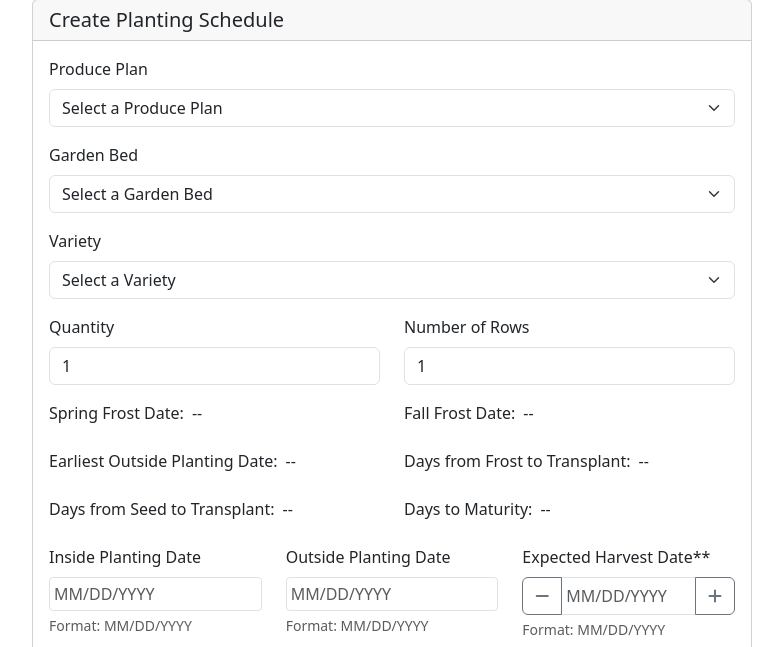
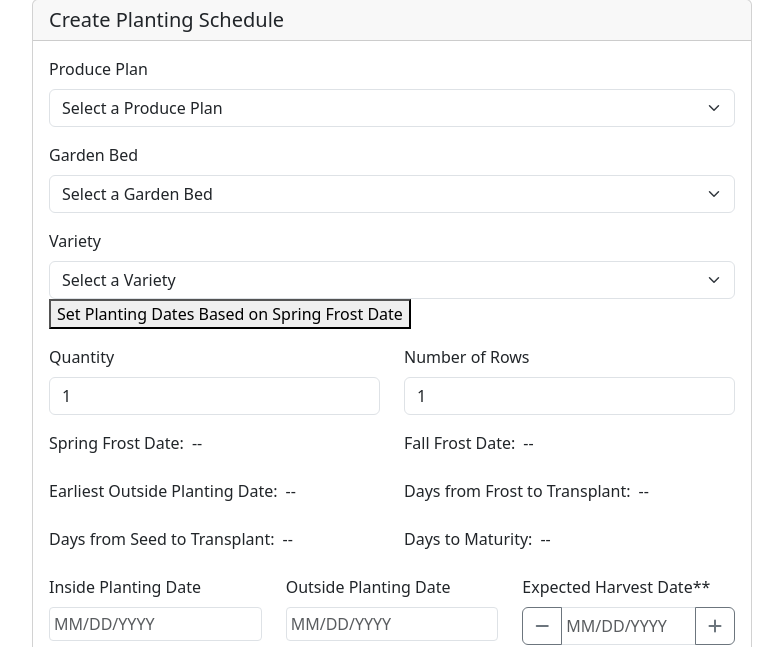
Before and after one commit to BillLensmire/upickmanagement, a Django app: template upick/apps/schedule/templates/schedule/schedule_form.html in a window 1280 px wide. Shown: the part 121-768 px from the top of the page, without its empty margins (248-1031 px from the left). Run offline with Django 5.2, Linux system fonts and the light colour scheme; the template is opened without the code that fills it: values that come from a table or form of the project are taken from there, others are empty; parts of the project's set-up code (start-up, migrations or seed data) failed here and were passed over.

Commit message:
javascript update

```diff
--- a/upick/apps/schedule/templates/schedule/schedule_form.html
+++ b/upick/apps/schedule/templates/schedule/schedule_form.html
@@ -81,6 +81,7 @@
                                 </option>
                                 {% endfor %}
                             </select>
+                            <button type="button" onclick="setPlantingDates()">Set Planting Dates Based on Spring Frost Date</button>
                             <div class="invalid-feedback">Please select a variety.</div>
                         </div>
 
@@ -303,9 +304,9 @@ try {
     //    varietiesData = {};
     //}
 
-    console.log('First few keys:', Object.keys(varietiesData).slice(0, 5));
-    console.log('Final varietiesData type:', typeof varietiesData);
-    console.log('Is varietiesData array?', Array.isArray(varietiesData));
+    //console.log('First few keys:', Object.keys(varietiesData).slice(0, 5));
+    //console.log('Final varietiesData type:', typeof varietiesData);
+    //console.log('Is varietiesData array?', Array.isArray(varietiesData));
     //if (typeof varietiesData === 'object') {
     //    console.log('First few keys:', Object.keys(varietiesData).slice(0, 5));
     //}
@@ -317,23 +318,119 @@ try {
 }
 
 // Debug logging
-console.log('Garden Plans (type):', typeof gardenPlans, Array.isArray(gardenPlans));
-console.log('Garden Plans:', gardenPlans);
-console.log('All Varieties (type):', typeof allVarieties, Array.isArray(allVarieties));
-console.log('All Varieties:', allVarieties);
-console.log('Varieties Data (type):', typeof varietiesData, Array.isArray(varietiesData));
-console.log('Varieties Data:', varietiesData);
+//console.log('Garden Plans (type):', typeof gardenPlans, Array.isArray(gardenPlans));
+//console.log('Garden Plans:', gardenPlans);
+//console.log('All Varieties (type):', typeof allVarieties, Array.isArray(allVarieties));
+//console.log('All Varieties:', allVarieties);
+//console.log('Varieties Data (type):', typeof varietiesData, Array.isArray(varietiesData));
+//console.log('Varieties Data:', varietiesData);
 
 // Log all keys in varietiesData
 const keys = Object.keys(varietiesData);
-console.log('Varieties Data Keys:', keys);
-console.log('Key types:', keys.map(k => typeof k));
+//console.log('Varieties Data Keys:', keys);
+//console.log('Key types:', keys.map(k => typeof k));
 
 const varietiesData2 = JSON.parse(varietiesData);
 
-// Check if key '8' exists
-console.log('Has key "8"?', '8' in varietiesData2);
-console.log('Direct access varietiesData2["8"]:', varietiesData2['8']);
+
+// Function to update variety planting dates display
+function setPlantingDates() {
+
+    const varietySelect = document.getElementById('variety');
+
+    // Update planting dates based on harvest date
+    const varietyId = varietySelect.value;
+    console.log('Variety ID:', varietyId);
+    if (! varietyId) {
+        return;
+    }
+    const varietyIdStr = String(varietyId);
+
+    // Try to find the variety data using different approaches
+    let varietyData = null;
+
+    // Log all keys for debugging
+    console.log('All keys in varietiesData2:', Object.keys(varietiesData2));
+
+    // Direct access - this should work if the keys are properly formatted
+    if (varietiesData2.hasOwnProperty(varietyIdStr)) {
+        varietyData = varietiesData2[varietyIdStr];
+        console.log('Found directly with key:', varietyIdStr);
+    } else {
+        console.log('Key not found directly:', varietyIdStr);
+
+        // Try to find the key by iterating through all keys (case-sensitive)
+        for (const key of Object.keys(varietiesData2)) {
+            console.log('Comparing:', key, varietyIdStr, key === varietyIdStr);
+            if (key === varietyIdStr) {
+                varietyData = varietiesData2[key];
+                console.log('Found by iteration with key:', key);
+                break;
+            }
+        }
+
+        // If still not found, try to find a variety with the same ID in allVarieties
+        if (!varietyData && Array.isArray(allVarieties)) {
+            const variety = allVarieties.find(v => String(v.id) === varietyIdStr);
+            if (variety) {
+                console.log('Found variety in allVarieties:', variety);
+            }
+        }
+    }
+
+    console.log('Variety data for ID', varietyIdStr, ':', varietyData);
+
+    // update the outside planting date, inside planting date, and harvest date
+    setAllPlantingDates(varietyData.spring_frost_date, varietyId);
+}
+
+function setAllPlantingDates(springFrostDate, varietyId) {
+    // how can i tell if the form is being created vs editted
+    console.log("springFrostDate: ",springFrostDate);
+    console.log("VarietyID: ", varietyId)
+
+    if (!springFrostDate || !varietyId || !varietiesData2[varietyId]) return;
+
+    const variety = varietiesData2[varietyId];
+
+    const insideDateInput = document.getElementById('inside_planting_date');
+    const outsideDateInput = document.getElementById('outside_planting_date');
+    const harvestDateInput = document.getElementById('harvest_date');
+
+    outsideDateObj = new Date(springFrostDate);
+    console.log("outsideDateObj: ", outsideDateObj)
+    outsideDateObj.setDate(outsideDateObj.getDate() + parseInt(variety.days_from_frost_to_transplant));
+    console.log("outsideDateObj: ", outsideDateObj)
+    outsideDateInput.value = formatDateToMMDDYYYY(outsideDateObj);
+    // Refresh the datepicker to show the new date
+    $(outsideDateInput).datepicker('update');
+
+    harvestDateObj = new Date(outsideDateObj);
+    harvestDateObj.setDate(outsideDateObj.getDate() + parseInt(variety.days_to_maturity));
+    harvestDateInput.value = formatDateToMMDDYYYY(harvestDateObj);
+    // Refresh the datepicker to show the new date
+    $(harvestDateInput).datepicker('update');
+
+    // For transplants, calculate inside planting date
+    if (variety.planting_method === 'TRANSPLANT' && variety.days_from_seed_to_transplant && outsideDateObj) {
+        insideDateObj = new Date(outsideDateObj);
+        insideDateObj.setDate(outsideDateObj.getDate() - parseInt(variety.days_from_seed_to_transplant));
+        insideDateInput.value = formatDateToMMDDYYYY(insideDateObj);
+        // Refresh the datepicker to show the new date
+        $(insideDateInput).datepicker('update');
+    }
+}
+
+// Helper function to format Date object to MM/DD/YYYY string
+function formatDateToMMDDYYYY(date) {
+    if (!date || isNaN(date.getTime())) return '';
+
+    const month = String(date.getMonth() + 1).padStart(2, '0');
+    const day = String(date.getDate()).padStart(2, '0');
+    const year = date.getFullYear();
+
+    return `${month}/${day}/${year}`;
+}
 
 document.addEventListener('DOMContentLoaded', function() {
     // Form validation
@@ -376,7 +473,7 @@ document.addEventListener('DOMContentLoaded', function() {
         // Calculate outside planting date based on days to maturity
         if (variety.days_to_maturity) {
             outsideDateObj = new Date(harvestDateObj);
-            outsideDateObj.setDate(harvestDateObj.getDate() - variety.days_to_maturity);
+            outsideDateObj.setDate(harvestDateObj.getDate() - parseInt(variety.days_to_maturity));
             outsideDateInput.value = formatDateToMMDDYYYY(outsideDateObj);
             // Refresh the datepicker to show the new date
             $(outsideDateInput).datepicker('update');
@@ -385,7 +482,7 @@ document.addEventListener('DOMContentLoaded', function() {
         // For transplants, calculate inside planting date
         if (variety.planting_method === 'TRANSPLANT' && variety.days_from_seed_to_transplant && outsideDateObj) {
             insideDateObj = new Date(outsideDateObj);
-            insideDateObj.setDate(outsideDateObj.getDate() - variety.days_from_seed_to_transplant);
+            insideDateObj.setDate(outsideDateObj.getDate() - parseInt(variety.days_from_seed_to_transplant));
             insideDateInput.value = formatDateToMMDDYYYY(insideDateObj);
             // Refresh the datepicker to show the new date
             $(insideDateInput).datepicker('update');
@@ -558,7 +655,13 @@ document.addEventListener('DOMContentLoaded', function() {
             (varietyData.earliest_outside_planting_date !== undefined) ? varietyData.earliest_outside_planting_date : '--';
         document.getElementById('planting-method').textContent =
             (varietyData.planting_method !== undefined) ? "Planting Method: " + varietyData.planting_method : '--';
+
+        // update the outside planting date, inside planting date, and harvest date
+        //(varietyData.spring_frost_date, varietyId);
     }
+
+
+
 
     // Initialize variety info if a variety is already selected
     if (varietySelect.value) {
```
